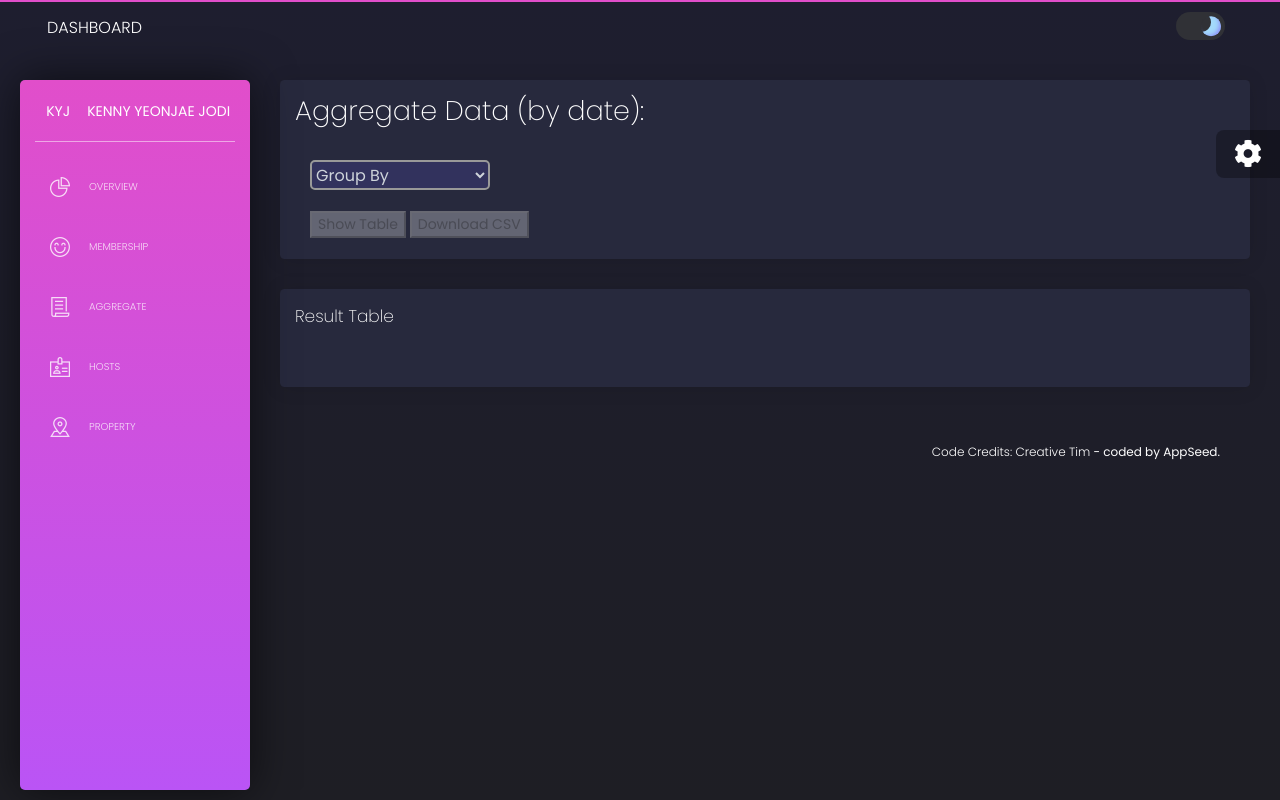
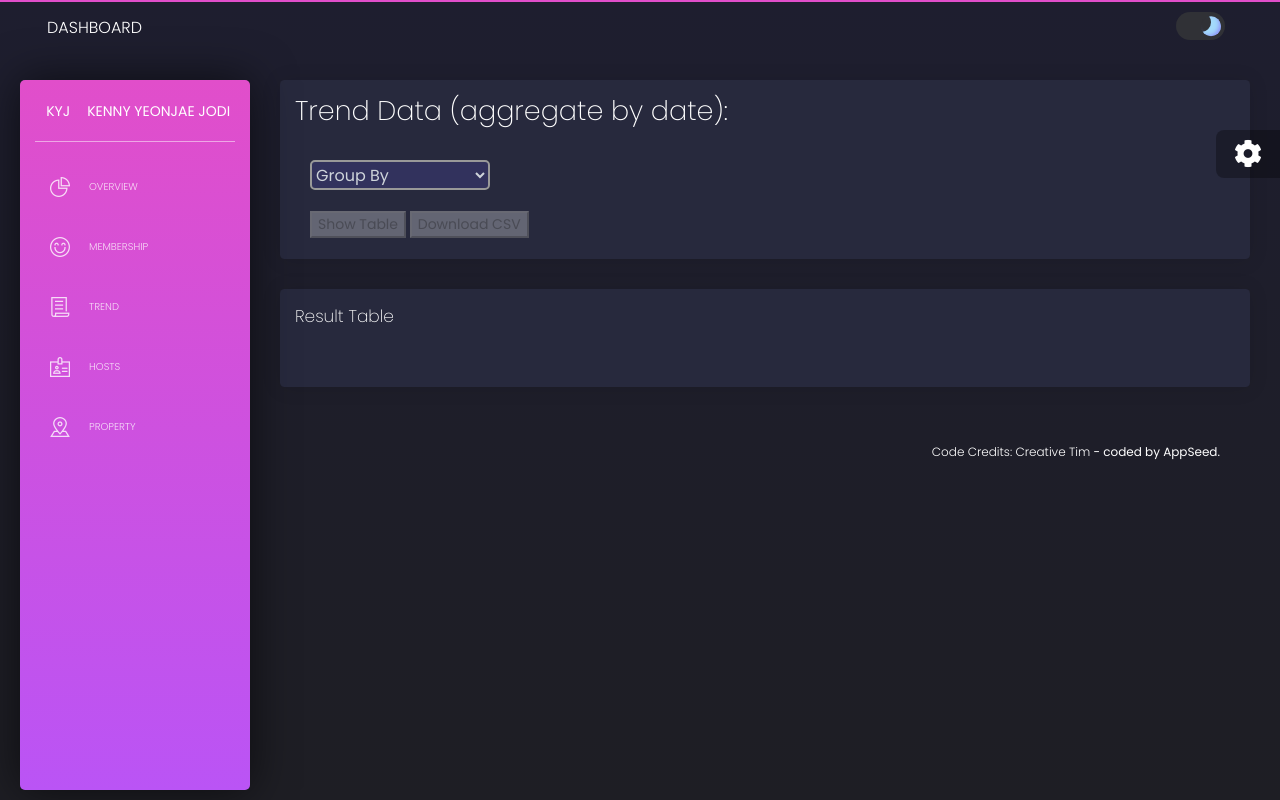
Before and after one commit to joderz/beans, a Flask app: page /aggregate in a window 1280 px wide. Run offline with Flask 2, Linux system fonts and the light colour scheme; parts of the project's set-up code (start-up, migrations or seed data) failed here and were passed over; some libraries are stand-ins or nearby versions.

Commit message:
update aggregate page naming + sidebar

```diff
--- a/apps/templates/home/aggregate.html
+++ b/apps/templates/home/aggregate.html
@@ -12,7 +12,7 @@
     <div class="col-12">
       <div class="card card-chart">
         <div class="card-header ">
-            <h2 class="card-title"> Aggregate Data (by date): </h2>
+            <h2 class="card-title"> Trend Data (aggregate by date): </h2>
             <br>
             <div class="col-sm">
               <form action="" method="post">
--- a/apps/templates/includes/sidebar.html
+++ b/apps/templates/includes/sidebar.html
@@ -27,7 +27,7 @@
             <li class="{% if 'aggregate' in segment %} active {% endif %} ">
                 <a href="/aggregate">
                     <i class="tim-icons icon-paper"></i>
-                    <p>Aggregate</p>
+                    <p>Trend</p>
                 </a>
             </li>
             <li class="{% if 'hosts' in segment %} active {% endif %} ">
```
